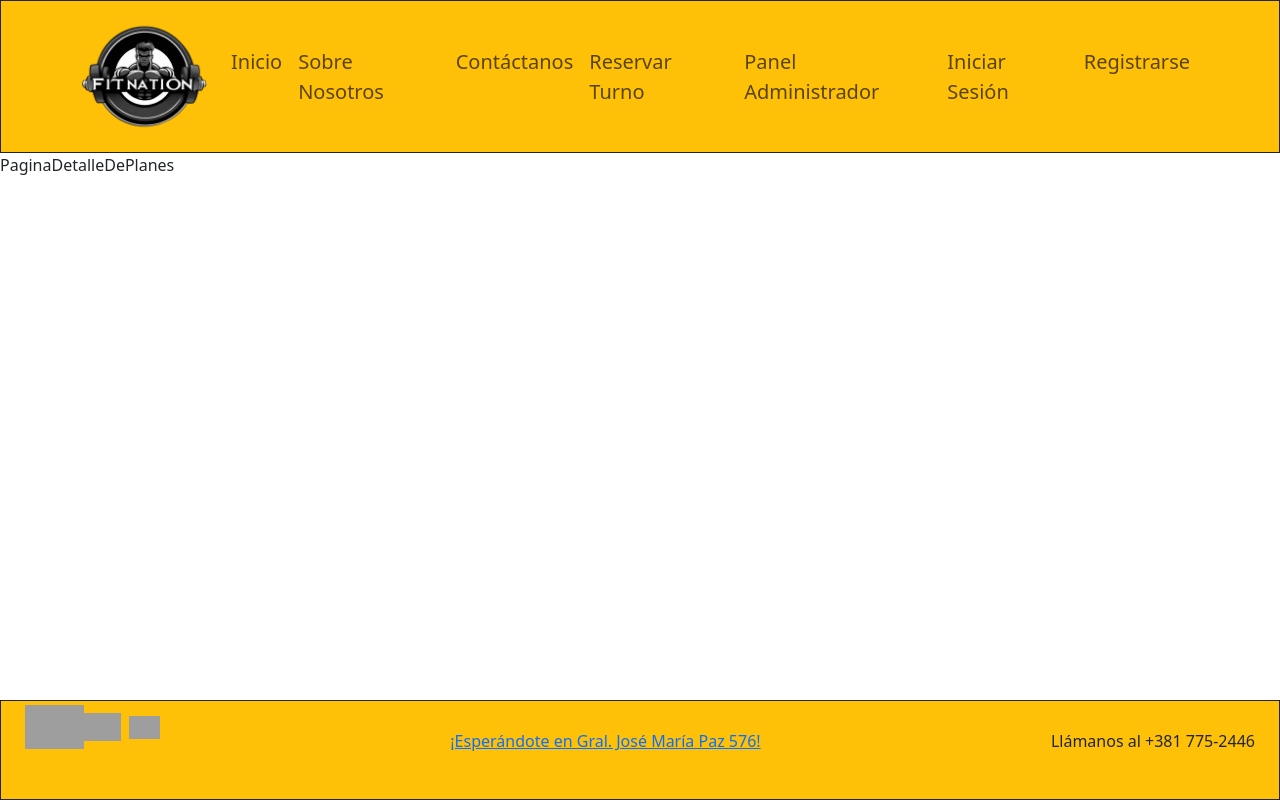
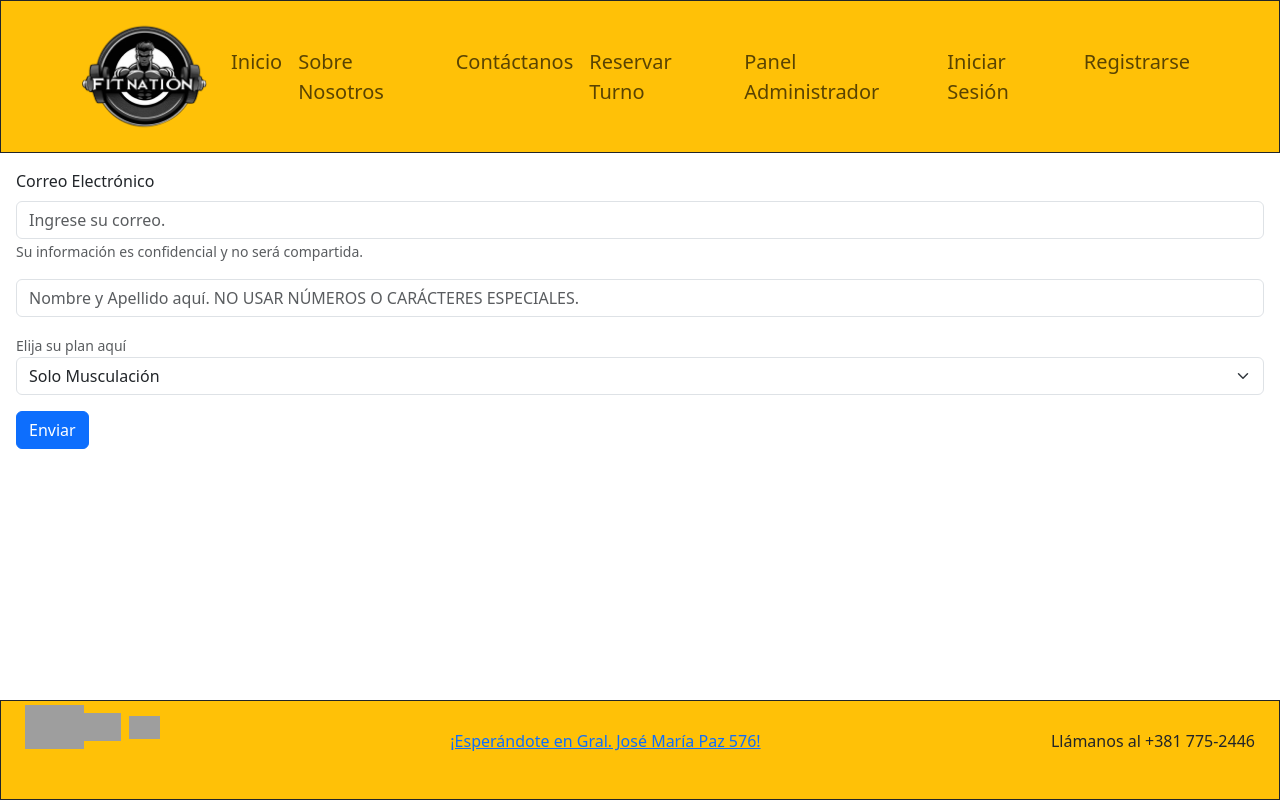
Before and after one commit to JoseBaza91/FitNation-Frontend, a React (Vite) app: page /detalle-planes in a window 1280 px wide. Built offline with nearby package versions, Linux system fonts and the light colour scheme; grey boxes are pictures that could not be loaded; the HTML template or start-up script is replaced by a standard one; a web font is replaced by a local one.

Commit message:
por error humano, se debe pushear los cambios de frontend hechos en detalle de planes y administrador en una sola branch.

```diff
--- a/src/App.css
+++ b/src/App.css
@@ -15,3 +15,6 @@ position: fixed;
   width: 100%;
   height: 100px;
 }
+#mensaje-admin {
+    text-align: center;
+}
--- a/src/components/FormsC.jsx
+++ b/src/components/FormsC.jsx
@@ -1,5 +1,34 @@
+import Button from 'react-bootstrap/Button';
+import Form from 'react-bootstrap/Form';
+
 const FormsC = () => {
-  return <div>FormsC</div>;
+  return (
+    <>
+    <Form className="p-3">
+      <Form.Group className="mb-3" controlId="formBasicEmail">
+        <Form.Label>Correo Electrónico</Form.Label>
+        <Form.Control type="email" required placeholder="Ingrese su correo." minlength="6" maxlength="254" />
+        <Form.Text className="text-muted">
+          Su información es confidencial y no será compartida.
+        </Form.Text>
+      </Form.Group>
+      <Form.Group className="mb-3" controlId="formBasicText">
+      <Form.Control type="text" placeholder="Nombre y Apellido aquí. NO USAR NÚMEROS O CARÁCTERES ESPECIALES." pattern="^[a-zA-ZáéíóúÁÉÍÓÚñÑ ]+$" maxlength="50" required/>
+      </Form.Group>
+      <Form.Group classname="mb-3" controlId="formBasicSelect">
+        <Form.Text>Elija su plan aquí</Form.Text>
+      <Form.Select aria-label="Seleccionar Plan">
+      <option value="1">Solo Musculación</option>
+      <option value="2">Solo Clases</option>
+      <option value="3">Full</option>
+    </Form.Select>
+      </Form.Group>
+      <Button className="mt-3" variant="primary" type="submit">
+        Enviar
+      </Button>
+    </Form>
+    </>
+  );
 };
 
 export default FormsC;
--- a/src/pages/PaginaAdminInicio.jsx
+++ b/src/pages/PaginaAdminInicio.jsx
@@ -1,5 +1,23 @@
+import { Col, Container, Row } from "react-bootstrap";
+import TableC from "../components/TableC";
+import Button from 'react-bootstrap/Button';
+import { Link } from 'react-router-dom';
+
 const PaginaAdminInicio = () => {
-  return <div>PaginaAdminInicio</div>;
+  return (
+    <>
+    <Container><h1 id="mensaje-admin">Hola, Administrador</h1></Container>
+    <TableC/>
+    <Container class="d-flex justify-content-between pe-5 ps-5">
+      <Link to="/admin-clases">
+    <Button variant="primary" size="lg">Ir a Clases</Button>{' '}
+    </Link>
+    <Link to="/admin-usuarios">
+    <Button variant="primary" size="lg">Ir a Usuarios</Button>{' '}
+    </Link>
+    </Container>
+    </>
+  );
 };
 
 export default PaginaAdminInicio;
--- a/src/pages/PaginaDetalleDePlanes.jsx
+++ b/src/pages/PaginaDetalleDePlanes.jsx
@@ -1,5 +1,7 @@
+import FormsC from "../components/FormsC"
+
 const PaginaDetalleDePlanes = () => {
-  return <div>PaginaDetalleDePlanes</div>;
+  return <FormsC/>;
 };
 
 export default PaginaDetalleDePlanes;
```
